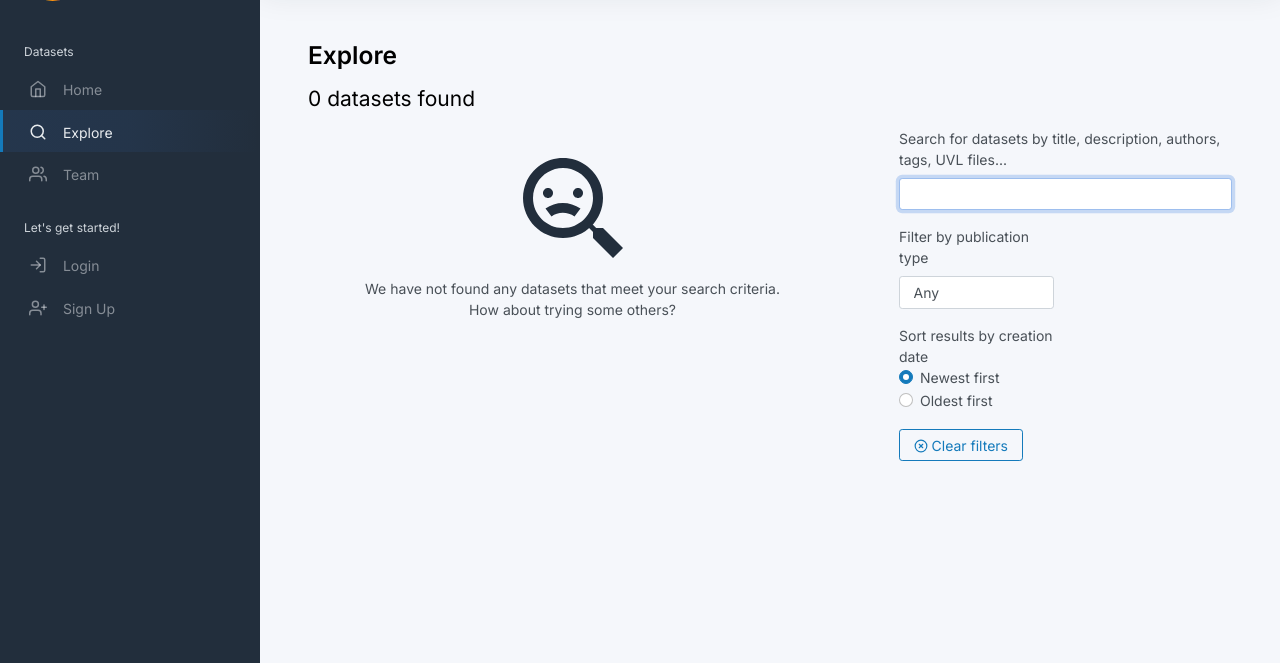
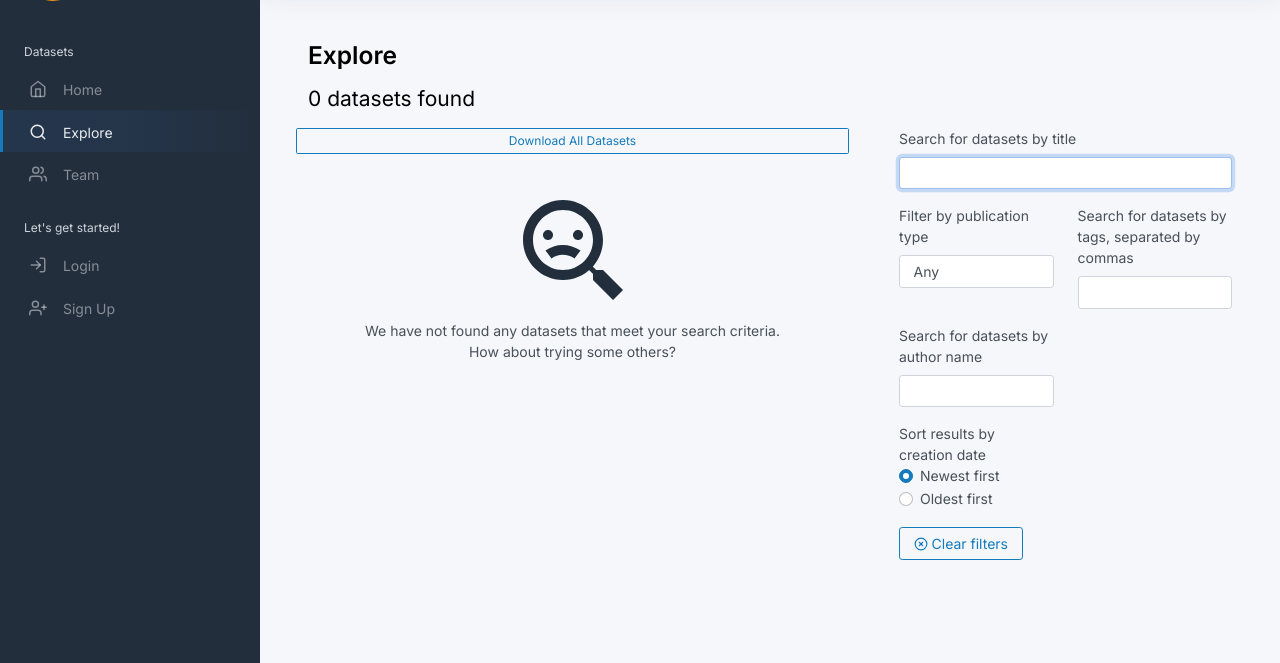
Before and after one commit to ch0cohub/choco-hub-2, a Flask app: page /explore in a window 1280 px wide. Shown: the part 73-736 px from the top of the page. Run offline with Flask 3, Linux system fonts and the light colour scheme; data that the repository does not hold is empty; parts of the project's set-up code (start-up, migrations or seed data) failed here and were passed over; some libraries are stand-ins or nearby versions.

Commit message:
feature: search queries

```diff
--- a/app/modules/explore/assets/scripts.js
+++ b/app/modules/explore/assets/scripts.js
@@ -1,14 +1,12 @@
 document.addEventListener('DOMContentLoaded', () => {
-    send_query();
+    send_query(); // este es el que ya había, para buscar por cosas al clicar en los que están cargados
 });
 
 function send_query() {
 
-    console.log("send query...")
 
     document.getElementById('results').innerHTML = '';
     document.getElementById("results_not_found").style.display = "none";
-    console.log("hide not found icon");
 
     const filters = document.querySelectorAll('#filters input, #filters select, #filters [type="radio"]');
 
@@ -18,12 +16,14 @@ function send_query() {
 
             const searchCriteria = {
                 csrf_token: csrfToken,
-                query: document.querySelector('#query').value,
+                title: document.querySelector('#title').value,
+                tags_str: document.querySelector('#tags_str').value,
                 publication_type: document.querySelector('#publication_type').value,
                 sorting: document.querySelector('[name="sorting"]:checked').value,
+                author_name: document.querySelector('#author_name').value,
             };
 
-            console.log(document.querySelector('#publication_type').value);
+            console.log('criteria: ', searchCriteria);
 
             fetch('/explore', {
                 method: 'POST',
@@ -32,10 +32,12 @@ function send_query() {
                 },
                 body: JSON.stringify(searchCriteria),
             })
-                .then(response => response.json())
+                .then(response => {
+                  return response.json()
+                })
                 .then(data => {
 
-                    console.log(data);
+                    console.log('data', data);
                     document.getElementById('results').innerHTML = '';
 
                     // results counter
@@ -44,11 +46,22 @@ function send_query() {
                     document.getElementById('results_number').textContent = `${resultCount} ${resultText} found`;
 
                     if (resultCount === 0) {
-                        console.log("show not found icon");
                         document.getElementById("results_not_found").style.display = "block";
                     } else {
                         document.getElementById("results_not_found").style.display = "none";
                     }
+
+
+                  const downloadButton = document.createElement('button');
+                  downloadButton.className = 'btn btn-outline-primary btn-sm mb-3';
+                  downloadButton.textContent = 'Download All Datasets';
+                  downloadButton.addEventListener('click', () => {
+                    for (let i = 0; i < data.length; i++) {
+                      window.open(`/dataset/download/${data[i].id}`);
+                    }
+                  });
+
+                  document.getElementById('results').insertAdjacentElement('beforebegin', downloadButton);
 
 
                     data.forEach(dataset => {
@@ -141,12 +154,14 @@ function formatDate(dateString) {
 }
 
 function set_tag_as_query(tagName) {
-    const queryInput = document.getElementById('query');
-    queryInput.value = tagName.trim();
-    queryInput.dispatchEvent(new Event('input', {bubbles: true}));
+    clearFilters()
+    const tagInput = document.getElementById('tags_str');
+    tagInput.value = tagName.trim();
+    tagInput.dispatchEvent(new Event('input', {bubbles: true}));
 }
 
 function set_publication_type_as_query(publicationType) {
+    clearFilters()
     const publicationTypeSelect = document.getElementById('publication_type');
     for (let i = 0; i < publicationTypeSelect.options.length; i++) {
         if (publicationTypeSelect.options[i].text === publicationType.trim()) {
@@ -163,8 +178,8 @@ document.getElementById('clear-filters').addEventListener('click', clearFilters)
 function clearFilters() {
 
     // Reset the search query
-    let queryInput = document.querySelector('#query');
-    queryInput.value = "";
+    let titleInput = document.querySelector('#title');
+    titleInput.value = "";
     // queryInput.dispatchEvent(new Event('input', {bubbles: true}));
 
     // Reset the publication type to its default value
@@ -180,26 +195,24 @@ function clearFilters() {
     });
 
     // Perform a new search with the reset filters
-    queryInput.dispatchEvent(new Event('input', {bubbles: true}));
+    titleInput.dispatchEvent(new Event('input', {bubbles: true}));
 }
 
 document.addEventListener('DOMContentLoaded', () => {
 
     //let queryInput = document.querySelector('#query');
     //queryInput.dispatchEvent(new Event('input', {bubbles: true}));
+    let urlParams = new URLSearchParams(window.location.search);
+    let titleParam = urlParams.get('query');
 
-    let urlParams = new URLSearchParams(window.location.search);
-    let queryParam = urlParams.get('query');
+    if (titleParam && titleParam.trim() !== '') {
 
-    if (queryParam && queryParam.trim() !== '') {
-
-        const queryInput = document.getElementById('query');
-        queryInput.value = queryParam
-        queryInput.dispatchEvent(new Event('input', {bubbles: true}));
-        console.log("throw event");
+        const titleInput = document.getElementById('title');
+        titleInput.value = titleParam
+        titleInput.dispatchEvent(new Event('input', {bubbles: true}));
 
     } else {
-        const queryInput = document.getElementById('query');
-        queryInput.dispatchEvent(new Event('input', {bubbles: true}));
+        const titleInput = document.getElementById('title');
+        titleInput.dispatchEvent(new Event('input', {bubbles: true}));
     }
 });
--- a/app/modules/explore/repositories.py
+++ b/app/modules/explore/repositories.py
@@ -10,25 +10,31 @@ class ExploreRepository(BaseRepository):
     def __init__(self):
         super().__init__(DataSet)
 
-    def filter(self, query="", sorting="newest", publication_type="any", tags=[], **kwargs):
+    def filter(self, search_criteria, **kwargs):
+        title = search_criteria.get('title', None)
+        publication_type = search_criteria.get('publication_type', None)
+        sorting = search_criteria.get('sorting', None)
+        tags_str = search_criteria.get('tags_str', None)
+        tags = [t.strip() for t in tags_str.split(",")]
+        author_name = search_criteria.get('author_name', None)
+
         # Normalize and remove unwanted characters
-        normalized_query = unidecode.unidecode(query).lower()
-        cleaned_query = re.sub(r'[,.":\'()\[\]^;!¡¿?]', "", normalized_query)
+        normalized_title = unidecode.unidecode(title).lower()
+        cleaned_title = re.sub(r'[,.":\'()\[\]^;!¡¿?]', "", normalized_title)
 
         filters = []
-        for word in cleaned_query.split():
+        for word in cleaned_title.split():
             filters.append(DSMetaData.title.ilike(f"%{word}%"))
-            filters.append(DSMetaData.description.ilike(f"%{word}%"))
-            filters.append(Author.name.ilike(f"%{word}%"))
-            filters.append(Author.affiliation.ilike(f"%{word}%"))
-            filters.append(Author.orcid.ilike(f"%{word}%"))
-            filters.append(FMMetaData.uvl_filename.ilike(f"%{word}%"))
-            filters.append(FMMetaData.title.ilike(f"%{word}%"))
-            filters.append(FMMetaData.description.ilike(f"%{word}%"))
-            filters.append(FMMetaData.publication_doi.ilike(f"%{word}%"))
-            filters.append(FMMetaData.tags.ilike(f"%{word}%"))
-            filters.append(DSMetaData.tags.ilike(f"%{word}%"))
-
+            #filters.append(DSMetaData.description.ilike(f"%{word}%"))
+            #filters.append(Author.name.ilike(f"%{word}%"))
+            #filters.append(Author.affiliation.ilike(f"%{word}%"))
+            #filters.append(Author.orcid.ilike(f"%{word}%"))
+            #filters.append(FMMetaData.uvl_filename.ilike(f"%{word}%"))
+            #filters.append(FMMetaData.title.ilike(f"%{word}%"))
+            #filters.append(FMMetaData.description.ilike(f"%{word}%"))
+            #filters.append(FMMetaData.publication_doi.ilike(f"%{word}%"))
+            # filters.append(FMMetaData.tags.ilike(f"%{word}%"))
+            # filters.append(DSMetaData.tags.ilike(f"%{word}%"))
         datasets = (
             self.model.query
             .join(DataSet.ds_meta_data)
@@ -38,7 +44,6 @@ class ExploreRepository(BaseRepository):
             .filter(or_(*filters))
             .filter(DSMetaData.dataset_doi.isnot(None))  # Exclude datasets with empty dataset_doi
         )
-
         if publication_type != "any":
             matching_type = None
             for member in PublicationType:
@@ -50,12 +55,16 @@ class ExploreRepository(BaseRepository):
                 datasets = datasets.filter(DSMetaData.publication_type == matching_type.name)
 
         if tags:
-            datasets = datasets.filter(DSMetaData.tags.ilike(any_(f"%{tag}%" for tag in tags)))
+            tag_filters = []
+            for tag in tags:
+                tag_filters.append(DSMetaData.tags.ilike(f"%{tag}%"))
+                datasets = datasets.filter(or_(*tag_filters))
 
         # Order by created_at
         if sorting == "oldest":
             datasets = datasets.order_by(self.model.created_at.asc())
         else:
             datasets = datasets.order_by(self.model.created_at.desc())
-
+        if author_name:
+            datasets = datasets.filter(Author.name.ilike(f"%{author_name}%"))
         return datasets.all()
--- a/app/modules/explore/routes.py
+++ b/app/modules/explore/routes.py
@@ -14,5 +14,7 @@ def index():
 
     if request.method == 'POST':
         criteria = request.get_json()
-        datasets = ExploreService().filter(**criteria)
+        print("criteria desde routes", criteria)
+        datasets = ExploreService().filter(criteria)
+        print("datasets desde routes", datasets)
         return jsonify([dataset.to_dict() for dataset in datasets])
--- a/app/modules/explore/services.py
+++ b/app/modules/explore/services.py
@@ -6,5 +6,6 @@ class ExploreService(BaseService):
     def __init__(self):
         super().__init__(ExploreRepository())
 
-    def filter(self, query="", sorting="newest", publication_type="any", tags=[], **kwargs):
-        return self.repository.filter(query, sorting, publication_type, tags, **kwargs)
+    def filter(self, search_criteria, **kwargs):
+        print("search_criteria desde service", search_criteria)
+        return self.repository.filter(search_criteria, **kwargs)
--- a/app/modules/explore/templates/explore/index.html
+++ b/app/modules/explore/templates/explore/index.html
@@ -47,10 +47,10 @@
 
                         <div class="col-12">
                             <div class="mb-3">
-                                <label class="form-label" for="query">
-                                    Search for datasets by title, description, authors, tags, UVL files...
+                                <label class="form-label" for="title">
+                                    Search for datasets by title
                                 </label>
-                                <input class="form-control" id="query" name="query" required="" type="text"
+                                <input class="form-control" id="title" name="title" required="" type="text"
                                        value="" autofocus>
                             </div>
                         </div>
@@ -85,8 +85,25 @@
                             </div>
 
                         </div>
+                        <div class="col-lg-6">
+                            <div class="mb-3">
+                               <label class="form-label" for="tags_str">
+                                    Search for datasets by tags, separated by commas
+                                </label>
+                                <input class="form-control" id="tags_str" name="tags_str" required="" type="text"
+                                       value="" autofocus>
+                            </div>
+                        </div>
 
-                    </div>
+                        <div class="col-lg-6">
+                            <div class="mb-3">
+                               <label class="form-label" for="author_name">
+                                    Search for datasets by author name
+                                </label>
+                                <input class="form-control" id="author_name" name="author_name" required="" type="text"
+                                       value="" autofocus>
+                            </div>
+                        </div>
 
                     <div class="row">
 
```
